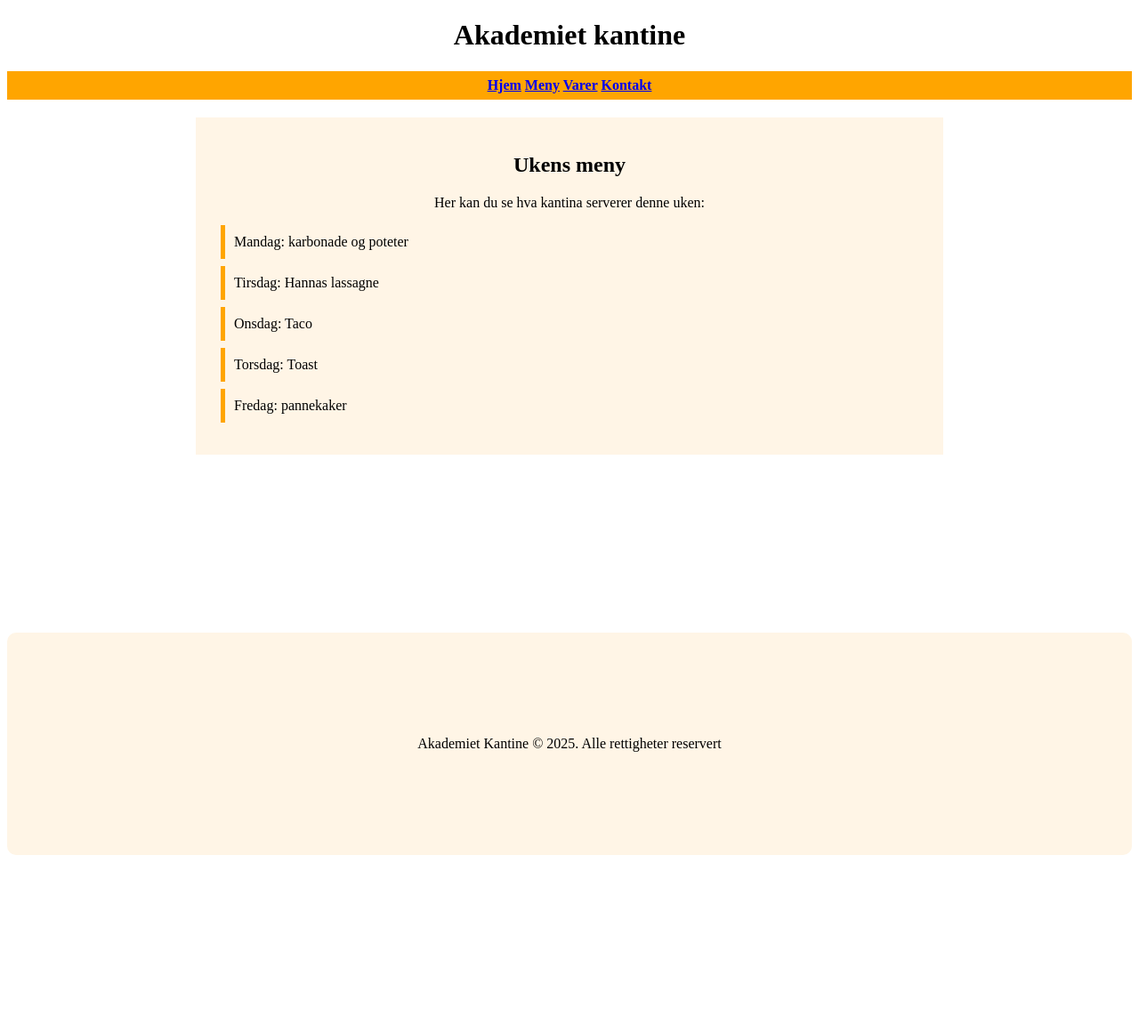
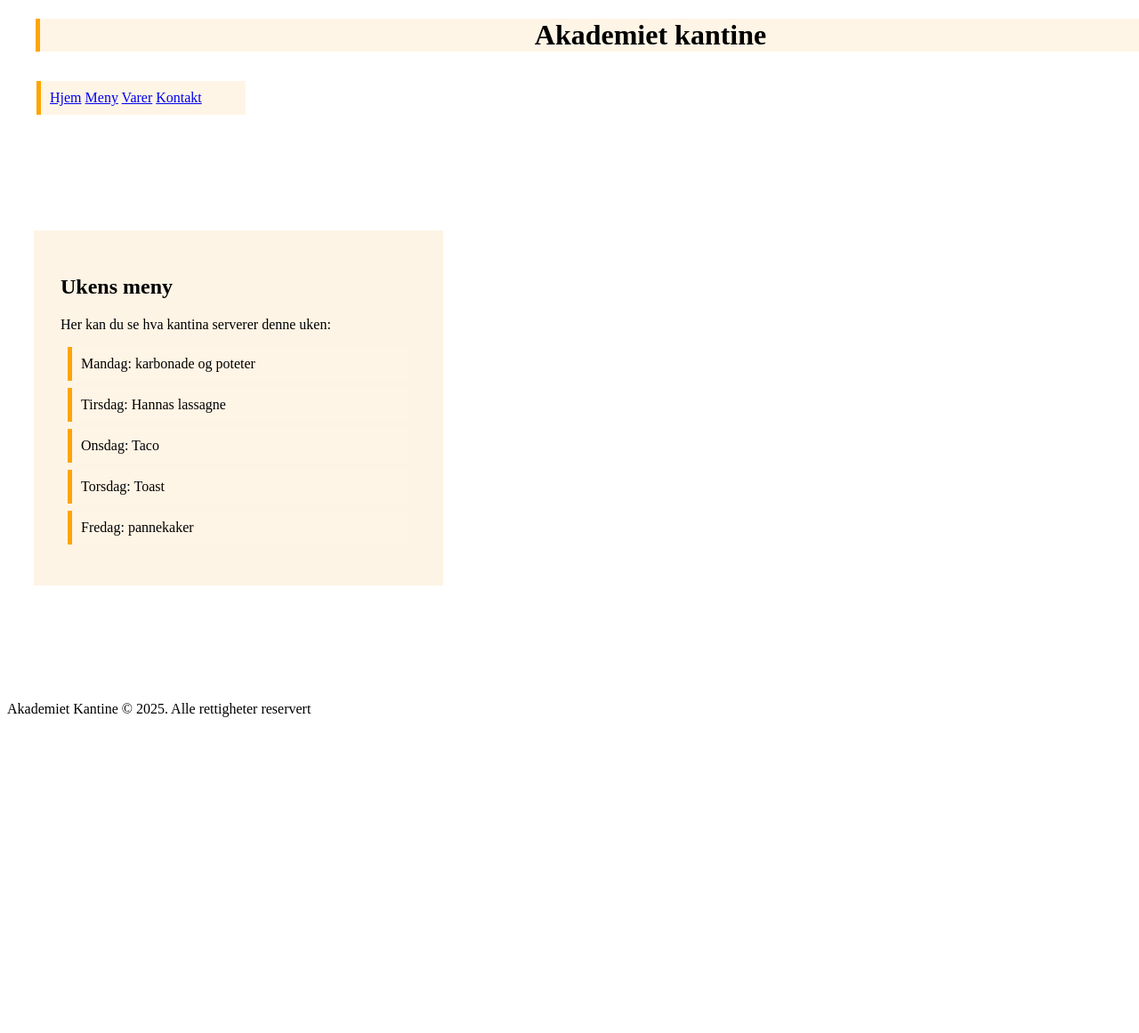
Before and after one commit to mikailtirit/kantinenettside, a Flask app: page /meny in a window 1280 px wide; the page is wider, and only the part inside the window is pictured. Shown: that part at 89% size. After the commit the page ends 806 px from the top of that part, so only its background shows below. Run offline with Flask 3, Linux system fonts and the light colour scheme.

Commit message:
endret underveis stylingen til navbaren og menyen, men css

```diff
--- a/static/style.css
+++ b/static/style.css
@@ -1,28 +1,36 @@
 .overskrift {
     text-align: center;
+    border-left: 5px solid orange;
+    background-color: #fff5e6;
+    width: 1372px;
+    border-right: 5px solid orange;
+    margin-left: 32px;
 }
 
 .navbardesign {
-    text-align: center;
-    background-color: orange;
-    font-weight: bold;
-    padding: 7px;
+    background-color: #fff5e6;
+    margin: 33px;
+    padding: 10px;
+    border-left: 5px solid orange;
+    width: 210px;
+
 }
 
 
 .meny-siden {
-    max-width: 800px;
-    margin: 20px auto;
-    padding: 20px;
-    background-color: #fff5e6;
+    max-width: 400px;
+    margin: 130px;
+    padding: 30px;
+    background-color: #fdf4e5;
+    margin-left: 30px;
 }
 
 .meny-siden h2 {
-    text-align: center;
+    text-align: left;
 }
 
 .meny-siden p {
-    text-align: center;
+    text-align: left;
 }
 
 .meny-listen {
@@ -36,31 +44,3 @@
     padding: 10px;
     border-left: 5px solid orange;
 }
-
-
-.nederstetekst {
-    text-align: center;
-    max-width: 1330px;
-    margin: 200px auto;
-    padding: 100px;
-    background-color: #fff5e6;
-    color: black;
-    border-radius: 10px;
-
-}
-
-.varer-siden {
-    text-align: center;
-    margin: 20px;
-}
-
-.varer-boks {
-    background-color: rgba(255, 165, 0, 0.2);
-    border-radius: 10px;
-    padding: 15px;
-    width: 150px;
-    margin: 100px;
-    text-align: center;
-    margin-left: 30px;
-    margin-top: 40px;
-}
```
